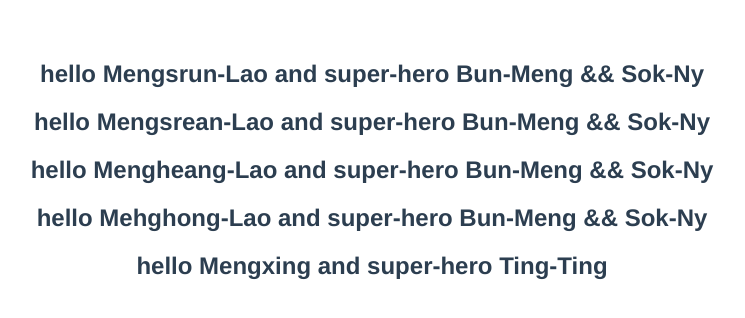
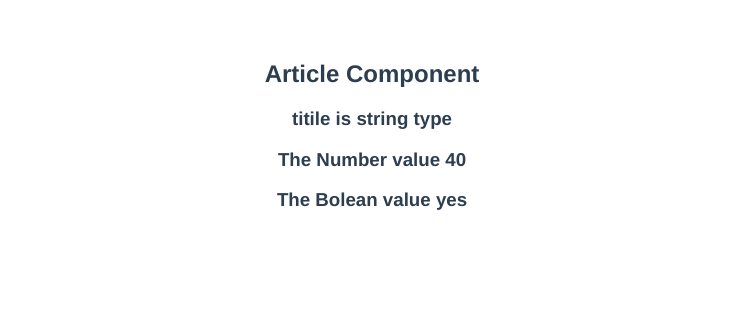
Before and after one commit to Mengsrun-Lao/vuejs3-component-tutorial, a Vue app: page / in a window 1280 px wide. Shown: the top 318 px of the page, without its empty margins (268-1013 px from the left). Built offline with nearby package versions, Linux system fonts and the light colour scheme.

Commit message:
T31 - Prop Typs and validations

```diff
--- a/src/App.vue
+++ b/src/App.vue
@@ -1,20 +1,17 @@
 <template>
-  <Greet name="Mengsrun-Lao"  heroName="Bun-Meng && Sok-Ny"/>
-  <Greet name="Mengsrean-Lao" heroName="Bun-Meng && Sok-Ny"/>
-  <Greet name="Mengheang-Lao" heroName="Bun-Meng && Sok-Ny"/>
-  <Greet name="Mehghong-Lao"  heroName="Bun-Meng && Sok-Ny"/>
-  <Greet :name="name"     :heroName="channel"/>
+
+  <Article title="titile is string type" :like="40" :isPublised="true" />
 
 </template>
 
 <script>
-import Greet from './components/Greet.vue';
 
+import Article from './components/Article.vue';
 
 export default {
   name: 'App',
   components: {
-    Greet,
+    Article,
   },
   data(){
     return{
--- /dev/null
+++ b/src/components/Article.vue
@@ -0,0 +1,27 @@
+<template>
+    <div>
+        <h2>Article Component</h2>
+        <h3>{{ title }}</h3>
+        <h3>The Number value {{ like }}</h3>
+        <h3>The Bolean value {{ isPublised ? 'yes': 'No' }}</h3>
+    </div>
+</template>
+
+<script>
+    export default {
+        name:'ArticleComponent',
+        props:{
+            title:{
+                type: String,
+                require: true,
+                default: 'Article default value'
+            },
+            like: Number,
+            isPublised: Boolean,
+        }
+    }
+</script>
+
+<style scoped>
+
+</style>
```
